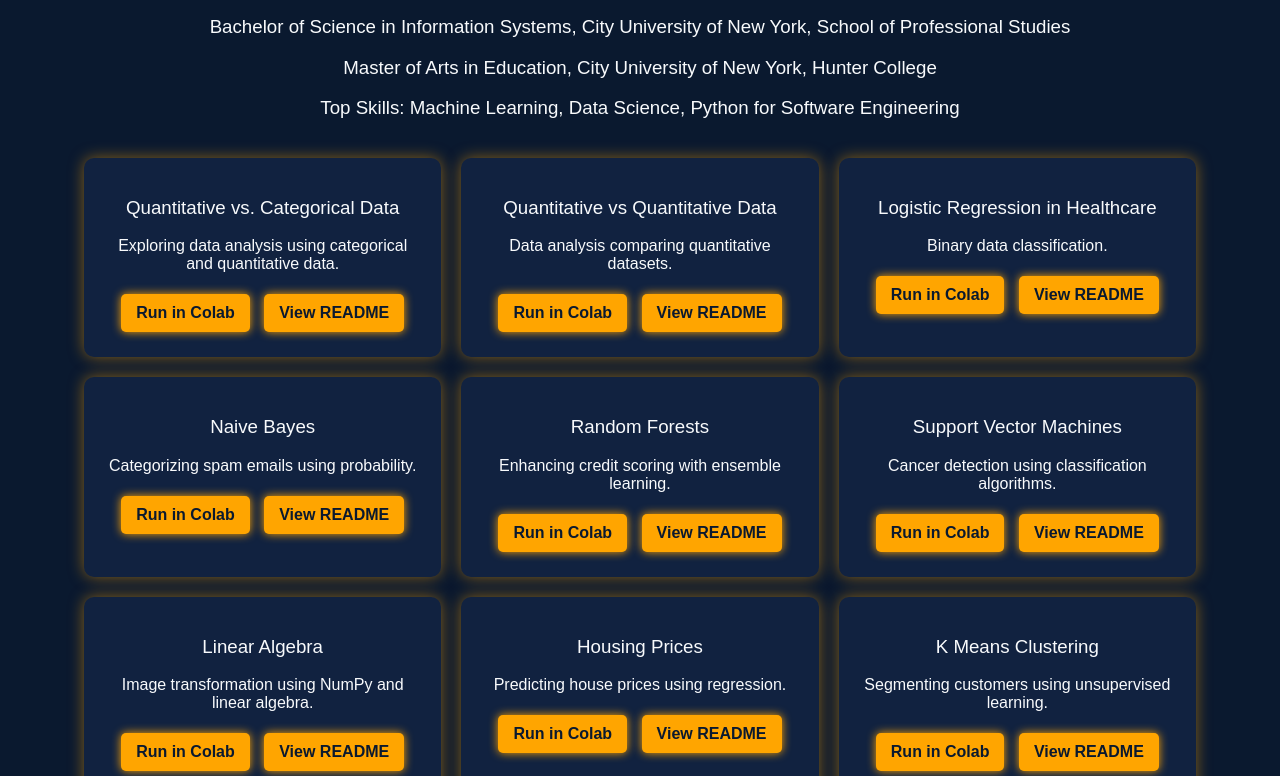
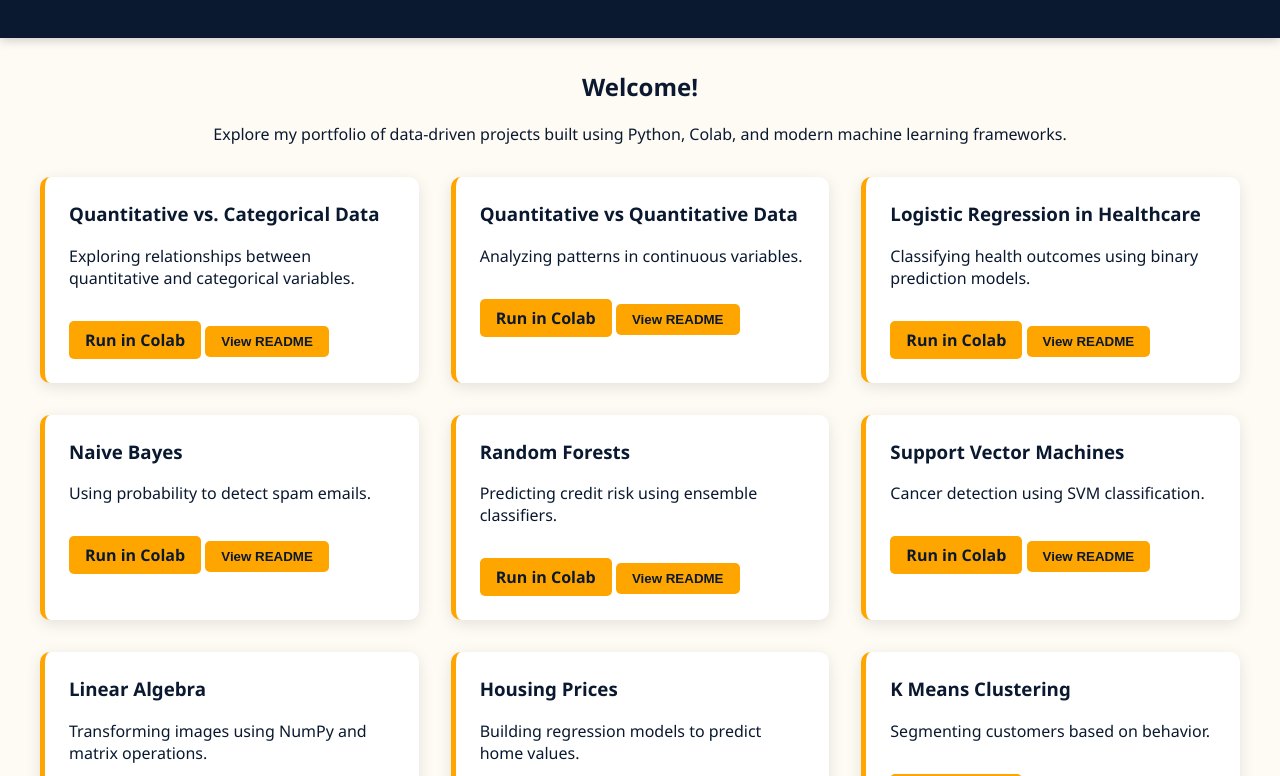
Before and after one commit to Aicoaching2025/aicoaching2025.github.io, a plain HTML site: page index.html in a window 1280 px wide. Shown: the part 112-888 px from the top of the page. Drawn offline with Linux system fonts and the light colour scheme.

Commit message:
Update index.html

```diff
--- a/index.html
+++ b/index.html
@@ -3,94 +3,95 @@
 <head>
   <meta charset="UTF-8" />
   <meta name="viewport" content="width=device-width, initial-scale=1.0" />
-  <title>Introducing Data Science and Machine Learning Projects</title>
+  <title>Candace Grant - Data Science Portfolio</title>
   <style>
     body {
+      margin: 0;
+      font-family: 'Segoe UI', Tahoma, Geneva, Verdana, sans-serif;
+      background-color: #fefaf4; /* light beige */
+      color: #0a192f; /* navy */
+    }
+
+    header {
       background-color: #0a192f;
-      color: #f8fafc;
-      font-family: 'Arial', sans-serif;
+      color: #ffa500;
+      padding: 2rem;
       text-align: center;
-      margin: 0;
-      padding: 0;
+      box-shadow: 0 2px 10px rgba(0, 0, 0, 0.2);
     }
 
     .container {
-      width: 90%;
-      margin: auto;
+      max-width: 1200px;
+      margin: 2rem auto;
+      padding: 0 2rem;
+    }
+
+    .intro {
+      margin-bottom: 2rem;
+      text-align: center;
     }
 
     .grid-container {
       display: grid;
-      grid-template-columns: repeat(3, 1fr);
-      gap: 20px;
-      justify-content: center;
-      padding: 20px;
+      grid-template-columns: repeat(auto-fit, minmax(300px, 1fr));
+      gap: 2rem;
     }
 
     .project-card {
-      background-color: #112240;
-      padding: 20px;
+      background-color: #ffffff;
+      border-left: 5px solid #ffa500;
+      padding: 1.5rem;
       border-radius: 10px;
-      box-shadow: 0 0 15px rgba(255, 165, 0, 0.5);
-      transition: transform 0.3s ease-in-out, box-shadow 0.3s ease-in-out;
+      box-shadow: 0 4px 15px rgba(0, 0, 0, 0.1);
+      transition: transform 0.3s ease-in-out;
     }
 
     .project-card:hover {
-      transform: scale(1.05);
-      box-shadow: 0 0 25px rgba(255, 165, 0, 0.8);
+      transform: translateY(-5px);
     }
 
-    .btn,
-    .readme-btn {
+    .project-card h3 {
+      margin-top: 0;
+    }
+
+    .btn, .readme-btn {
       display: inline-block;
-      padding: 10px 15px;
-      margin: 5px;
-      text-decoration: none;
-      font-size: 1rem;
+      background-color: #ffa500;
+      color: #0a192f;
+      border: none;
+      padding: 0.5rem 1rem;
+      margin-top: 1rem;
       border-radius: 5px;
       font-weight: bold;
-      color: #0a192f;
-      background: #ffa500;
-      box-shadow: 0 0 10px #ffa500;
-      border: none;
       cursor: pointer;
+      text-decoration: none;
     }
 
-    .btn:hover,
-    .readme-btn:hover {
-      background: #ff8c00;
-      box-shadow: 0 0 20px #ff8c00;
+    .btn:hover, .readme-btn:hover {
+      background-color: #e69500;
     }
 
     .readme-content {
-      margin-top: 10px;
-      background-color: #172a45;
-      padding: 10px;
+      display: none;
+      background-color: #f0f0f0;
+      padding: 1rem;
+      margin-top: 1rem;
       border-radius: 5px;
-      display: none;
+      white-space: pre-wrap;
       text-align: left;
-      overflow-x: auto;
-      white-space: pre-wrap;
-    }
-
-    .container h3 {
-      font-weight: normal;
-    }
-
-    @media (max-width: 768px) {
-      .grid-container {
-        grid-template-columns: 1fr;
-      }
     }
   </style>
 </head>
 <body>
-  <h1>Introducing Data Science and Machine Learning Projects</h1>
+  <header>
+    <h1>Candace Grant - Data Science & Machine Learning Portfolio</h1>
+  </header>
+
   <div class="container">
-    <h2>By Candace Grant MA, PMP</h2>
-    <h3>Bachelor of Science in Information Systems, City University of New York, School of Professional Studies</h3>
-    <h3>Master of Arts in Education, City University of New York, Hunter College</h3>
-    <h3>Top Skills: Machine Learning, Data Science, Python for Software Engineering</h3>
+    <div class="intro">
+      <h2>Welcome!</h2>
+      <p>Explore my portfolio of data-driven projects built using Python, Colab, and modern machine learning frameworks.</p>
+    </div>
     <div class="grid-container" id="project-list"></div>
   </div>
 
@@ -98,57 +99,57 @@
     const projects = [
       {
         title: "Quantitative vs. Categorical Data",
-        description: "Exploring data analysis using categorical and quantitative data.",
+        description: "Exploring relationships between quantitative and categorical variables.",
         colab_link: "https://colab.research.google.com/drive/1YIEivdJaPb2GFJX7FuFBzk1wegaA3abO?usp=sharing",
-        readme: "static/readme/quantitative vs qualitative.md"
+        readme: "static/readme/quantitative-vs-categorical.md"
       },
       {
         title: "Quantitative vs Quantitative Data",
-        description: "Data analysis comparing quantitative datasets.",
+        description: "Analyzing patterns in continuous variables.",
         colab_link: "https://colab.research.google.com/drive/1jqQAFO-YXsDFvb2pwweBjhpzv_mgqUou?usp=sharing",
-        readme: "static/readme/Quantitative vs. Quantitative.md"
+        readme: "static/readme/quantitative-vs-quantitative.md"
       },
       {
         title: "Logistic Regression in Healthcare",
-        description: "Binary data classification.",
+        description: "Classifying health outcomes using binary prediction models.",
         colab_link: "https://colab.research.google.com/drive/1wHtUFnXEZX_mcLWUOBGreJNCGS32-ujH?usp=sharing",
-        readme: "static/readme/logistic regression in healthcare.md"
+        readme: "static/readme/logistic-regression-healthcare.md"
       },
       {
         title: "Naive Bayes",
-        description: "Categorizing spam emails using probability.",
+        description: "Using probability to detect spam emails.",
         colab_link: "https://colab.research.google.com/github/Aicoaching2025/Naives-Bayes/blob/main/Naive_Bayes.ipynb",
-        readme: "static/readme/naive bayes.md"
+        readme: "static/readme/naive-bayes.md"
       },
       {
         title: "Random Forests",
-        description: "Enhancing credit scoring with ensemble learning.",
+        description: "Predicting credit risk using ensemble classifiers.",
         colab_link: "https://colab.research.google.com/drive/1BkuEv5_5gO9dIrgKUkBoucDVUveCBDjV?usp=sharing",
-        readme: "static/readme/random forests.md"
+        readme: "static/readme/random-forests.md"
       },
       {
         title: "Support Vector Machines",
-        description: "Cancer detection using classification algorithms.",
+        description: "Cancer detection using SVM classification.",
         colab_link: "https://colab.research.google.com/drive/1XPnpQv0cWztPafV2d5MjM8ecDlBLjH0b?usp=sharing",
-        readme: "static/readme/support vector machines.md"
+        readme: "static/readme/support-vector-machines.md"
       },
       {
         title: "Linear Algebra",
-        description: "Image transformation using NumPy and linear algebra.",
+        description: "Transforming images using NumPy and matrix operations.",
         colab_link: "https://colab.research.google.com/drive/186NombQrhn9iPdP3gVL6EvhOOf94TSBb?usp=sharing",
-        readme: "static/readme/linear algebra.md"
+        readme: "static/readme/linear-algebra.md"
       },
       {
         title: "Housing Prices",
-        description: "Predicting house prices using regression.",
+        description: "Building regression models to predict home values.",
         colab_link: "https://colab.research.google.com/drive/1JOpLU7Ej1s9vIUg7NzohzBb3siXU5wO-?usp=sharing",
-        readme: "static/readme/housing prices"
+        readme: "static/readme/housing-prices.md"
       },
       {
         title: "K Means Clustering",
-        description: "Segmenting customers using unsupervised learning.",
+        description: "Segmenting customers based on behavior.",
         colab_link: "https://colab.research.google.com/drive/18Gh3nq51bqw0WyWoFozwp2Nx7CUGwOP7?usp=sharing",
-        readme: "static/readme/K-means clustering.md"
+        readme: "static/readme/k-means-clustering.md"
       }
     ];
 
```
